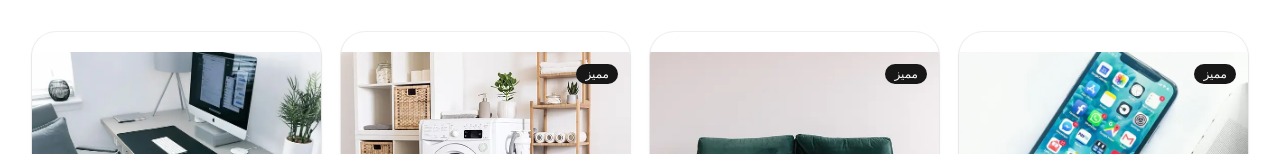
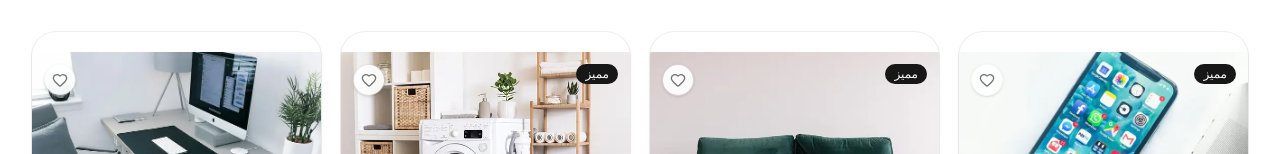
Before and after one commit to odaysaad2003-png/Gaza_Marketplace, a Next.js app: page /products in a window 1280 px wide. Shown: the part 509-663 px from the top of the page. Built offline with nearby package versions, Linux system fonts and the light colour scheme.

Commit message:
featch add the favorit page and save favorit productid in local stoarage and render

```diff
--- /dev/null
+++ b/src/app/favorites/page.tsx
@@ -0,0 +1,31 @@
+import type {Metadata} from "next";
+
+import {MainContainer} from "@/components/layout/main-container";
+import {FavoritesView} from "@/features/favorites/components/favorites-view";
+
+export const metadata: Metadata = {
+    title: "المفضلة | Mini Marketplace Gaza",
+    description: "المنتجات التي قمت بحفظها في المفضلة داخل Mini Marketplace Gaza.",
+};
+
+export default function FavoritesPage() {
+    return (
+        <MainContainer className="py-10 sm:py-14">
+            <div className="mb-8 space-y-3">
+                <div className="inline-flex rounded-full border bg-muted/50 px-4 py-2 text-sm text-muted-foreground">
+                    المنتجات المحفوظة
+                </div>
+
+                <div className="space-y-3">
+                    <h1 className="text-3xl font-bold tracking-tight sm:text-4xl">المفضلة</h1>
+
+                    <p className="max-w-2xl text-sm leading-7 text-muted-foreground sm:text-base">
+                        هنا تجد المنتجات التي حفظتها للرجوع إليها لاحقًا بسهولة.
+                    </p>
+                </div>
+            </div>
+
+            <FavoritesView />
+        </MainContainer>
+    );
+}
--- /dev/null
+++ b/src/features/favorites/components/favorite-button.tsx
@@ -0,0 +1,57 @@
+"use client";
+
+import {Heart} from "lucide-react";
+
+import {Button} from "@/components/ui/button";
+import {cn} from "@/lib/utils";
+import {useFavorites} from "../hooks/use-favorites";
+
+type FavoriteButtonProps = {
+    productId: string;
+    variant?: "icon" | "full";
+    className?: string;
+};
+
+export function FavoriteButton({productId, variant = "icon", className}: FavoriteButtonProps) {
+    const {isFavorite, toggleFavorite, isHydrated} = useFavorites();
+
+    const isProductFavorite = isHydrated ? isFavorite(productId) : false;
+
+    if (variant === "full") {
+        return (
+            <Button
+                type="button"
+                variant={isProductFavorite ? "default" : "outline"}
+                size="lg"
+                className={cn("w-full rounded-2xl", className)}
+                onClick={() => toggleFavorite(productId)}
+                aria-pressed={isProductFavorite}
+            >
+                <Heart className={cn("h-5 w-5", isProductFavorite ? "fill-current" : "")} />
+                {isProductFavorite ? "محفوظ في المفضلة" : "إضافة إلى المفضلة"}
+            </Button>
+        );
+    }
+
+    return (
+        <Button
+            type="button"
+            variant="secondary"
+            size="icon"
+            className={cn(
+                "rounded-full bg-background/90 shadow-sm backdrop-blur transition-colors hover:bg-background",
+                isProductFavorite ? "text-primary" : "text-muted-foreground",
+                className
+            )}
+            onClick={(event) => {
+                event.preventDefault();
+                event.stopPropagation();
+                toggleFavorite(productId);
+            }}
+            aria-label={isProductFavorite ? "إزالة المنتج من المفضلة" : "إضافة المنتج إلى المفضلة"}
+            aria-pressed={isProductFavorite}
+        >
+            <Heart className={cn("h-5 w-5", isProductFavorite ? "fill-current" : "")} />
+        </Button>
+    );
+}
--- /dev/null
+++ b/src/features/favorites/components/favorites-view.tsx
@@ -0,0 +1,109 @@
+"use client";
+
+import Link from "next/link";
+import {Heart, ShoppingBag} from "lucide-react";
+
+import {Button} from "@/components/ui/button";
+import {SkeletonList} from "@/components/shared/loading-skeleton";
+import {Skeleton} from "@/components/ui/skeleton";
+import {ProductGrid} from "@/features/products/components/product-grid";
+import {useProducts} from "@/features/products/hooks/use-products";
+import {useFavorites} from "../hooks/use-favorites";
+
+export function FavoritesView() {
+    const {favoriteIds, favoriteCount, clearFavorites, isHydrated} = useFavorites();
+
+    const {data: products, isLoading, isError, refetch} = useProducts();
+
+    const favoriteProducts = products?.filter((product) => favoriteIds.includes(product.id)) ?? [];
+
+    if (!isHydrated || isLoading) {
+        return <FavoritesSkeleton />;
+    }
+
+    if (isError) {
+        return (
+            <div className="rounded-[2rem] border border-destructive/30 bg-destructive/10 p-8 text-center">
+                <h2 className="text-2xl font-bold text-destructive">حدث خطأ أثناء تحميل المفضلة</h2>
+
+                <p className="mt-3 text-sm text-muted-foreground">لم نتمكن من تحميل المنتجات الآن. حاول مرة أخرى.</p>
+
+                <Button className="mt-6" variant="outline" onClick={() => refetch()}>
+                    إعادة المحاولة
+                </Button>
+            </div>
+        );
+    }
+
+    if (favoriteCount === 0) {
+        return <FavoritesEmptyState />;
+    }
+
+    return (
+        <div className="space-y-8">
+            <div className="flex flex-col gap-3 rounded-[2rem] border bg-card p-5 shadow-sm sm:flex-row sm:items-center sm:justify-between">
+                <div>
+                    <h2 className="text-xl font-bold">منتجاتك المحفوظة</h2>
+                    <p className="mt-1 text-sm text-muted-foreground">
+                        لديك {favoriteProducts.length} منتج محفوظ في المفضلة.
+                    </p>
+                </div>
+
+                <Button variant="outline" onClick={clearFavorites}>
+                    مسح المفضلة
+                </Button>
+            </div>
+
+            <ProductGrid products={favoriteProducts} />
+        </div>
+    );
+}
+
+function FavoritesEmptyState() {
+    return (
+        <div className="rounded-[2rem] border bg-card p-10 text-center shadow-sm">
+            <div className="mx-auto flex h-16 w-16 items-center justify-center rounded-3xl bg-primary/10 text-primary">
+                <Heart className="h-8 w-8" />
+            </div>
+
+            <h2 className="mt-6 text-2xl font-bold">لا توجد منتجات في المفضلة</h2>
+
+            <p className="mx-auto mt-3 max-w-md text-sm leading-7 text-muted-foreground">
+                احفظ المنتجات التي تعجبك من خلال الضغط على زر القلب، ثم ارجع لهذه الصفحة لمراجعتها بسرعة.
+            </p>
+
+            <Button asChild className="mt-6 rounded-2xl">
+                <Link href="/products">
+                    <ShoppingBag className="h-5 w-5" />
+                    تصفح المنتجات
+                </Link>
+            </Button>
+        </div>
+    );
+}
+
+function FavoritesSkeleton() {
+    return (
+        <div className="space-y-8">
+            <div className="rounded-[2rem] border bg-card p-5">
+                <Skeleton className="h-7 w-48" />
+                <Skeleton className="mt-3 h-4 w-64" />
+            </div>
+
+            <SkeletonList count={4} className="gap-5 sm:grid-cols-2 lg:grid-cols-4">
+                {(index) => (
+                    <div key={index} className="overflow-hidden rounded-3xl border bg-card">
+                        <Skeleton className="aspect-[4/3] w-full rounded-none" />
+
+                        <div className="space-y-4 p-4">
+                            <Skeleton className="h-5 w-3/4" />
+                            <Skeleton className="h-4 w-full" />
+                            <Skeleton className="h-4 w-2/3" />
+                            <Skeleton className="h-6 w-24" />
+                        </div>
+                    </div>
+                )}
+            </SkeletonList>
+        </div>
+    );
+}
--- /dev/null
+++ b/src/features/favorites/hooks/use-favorites.ts
@@ -0,0 +1,84 @@
+"use client";
+
+import * as React from "react";
+
+const FAVORITES_STORAGE_KEY = "mini-marketplace-gaza:favorites";
+
+export function useFavorites() {
+  const [favoriteIds, setFavoriteIds] = React.useState<string[]>([]);
+  const [isHydrated, setIsHydrated] = React.useState(false);
+
+  React.useEffect(() => {
+    try {
+      const storedValue = window.localStorage.getItem(FAVORITES_STORAGE_KEY);
+
+      if (storedValue) {
+        const parsedValue = JSON.parse(storedValue);
+
+        if (Array.isArray(parsedValue)) {
+          setFavoriteIds(parsedValue.filter((id) => typeof id === "string"));
+        }
+      }
+    } catch {
+      setFavoriteIds([]);
+    } finally {
+      setIsHydrated(true);
+    }
+  }, []);
+
+  React.useEffect(() => {
+    if (!isHydrated) {
+      return;
+    }
+
+    window.localStorage.setItem(
+      FAVORITES_STORAGE_KEY,
+      JSON.stringify(favoriteIds),
+    );
+  }, [favoriteIds, isHydrated]);
+
+  function isFavorite(productId: string) {
+    return favoriteIds.includes(productId);
+  }
+
+  function addFavorite(productId: string) {
+    setFavoriteIds((currentIds) => {
+      if (currentIds.includes(productId)) {
+        return currentIds;
+      }
+
+      return [...currentIds, productId];
+    });
+  }
+
+  function removeFavorite(productId: string) {
+    setFavoriteIds((currentIds) =>
+      currentIds.filter((currentId) => currentId !== productId),
+    );
+  }
+
+  function toggleFavorite(productId: string) {
+    setFavoriteIds((currentIds) => {
+      if (currentIds.includes(productId)) {
+        return currentIds.filter((currentId) => currentId !== productId);
+      }
+
+      return [...currentIds, productId];
+    });
+  }
+
+  function clearFavorites() {
+    setFavoriteIds([]);
+  }
+
+  return {
+    favoriteIds,
+    favoriteCount: favoriteIds.length,
+    isHydrated,
+    isFavorite,
+    addFavorite,
+    removeFavorite,
+    toggleFavorite,
+    clearFavorites,
+  };
+}
--- a/src/features/products/components/product-card.tsx
+++ b/src/features/products/components/product-card.tsx
@@ -7,6 +7,8 @@ import {Card, CardContent, CardFooter} from "@/components/ui/card";
 import {formatDate, formatPrice} from "@/lib/formatters";
 
 import type {Product} from "../types/product.types";
+
+import {FavoriteButton} from "@/features/favorites/components/favorite-button";
 
 type ProductCardProps = {
     product: Product;
@@ -19,7 +21,6 @@ export function ProductCard({product}: ProductCardProps) {
         <Card className="group overflow-hidden transition-all duration-200 hover:-translate-y-1 hover:shadow-md">
             <Link href={`/products/${product.slug}`} className="block">
                 <div className="relative aspect-[4/3] overflow-hidden bg-muted">
-
                     <Image
                         src={mainImage}
                         alt={product.title}
@@ -27,6 +28,10 @@ export function ProductCard({product}: ProductCardProps) {
                         sizes="(min-width: 1024px) 25vw, (min-width: 640px) 50vw, 100vw"
                         className="object-cover transition-transform duration-300 group-hover:scale-105"
                     />
+
+                    <div className="absolute left-3 top-3 z-10">
+                        <FavoriteButton productId={product.id} />
+                    </div>
 
                     {product.isFeatured ? <Badge className="absolute right-3 top-3">مميز</Badge> : null}
                 </div>
--- a/src/features/products/components/product-info-card.tsx
+++ b/src/features/products/components/product-info-card.tsx
@@ -1,9 +1,9 @@
-import {CalendarDays, Heart, MapPin, PackageCheck, Tag} from "lucide-react";
+import { CalendarDays, MapPin, PackageCheck, Tag} from "lucide-react";
+import {Card, CardContent} from "@/components/ui/card";
+import {Badge} from "@/components/ui/badge";
+import {formatDate, formatPrice} from "@/lib/formatters";
 
-import {Badge} from "@/components/ui/badge";
-import {Button} from "@/components/ui/button";
-import {Card, CardContent} from "@/components/ui/card";
-import {formatDate, formatPrice} from "@/lib/formatters";
+import {FavoriteButton} from "@/features/favorites/components/favorite-button";
 
 import type {Product} from "../types/product.types";
 
@@ -53,10 +53,7 @@ export function ProductInfoCard({product}: ProductInfoCardProps) {
                     <p className="leading-8 text-muted-foreground">{product.description}</p>
                 </div>
 
-                <Button variant="outline" size="lg" className="w-full rounded-2xl">
-                    <Heart className="h-5 w-5" />
-                    إضافة إلى المفضلة
-                </Button>
+                <FavoriteButton productId={product.id} variant="full" />
             </CardContent>
         </Card>
     );
```
